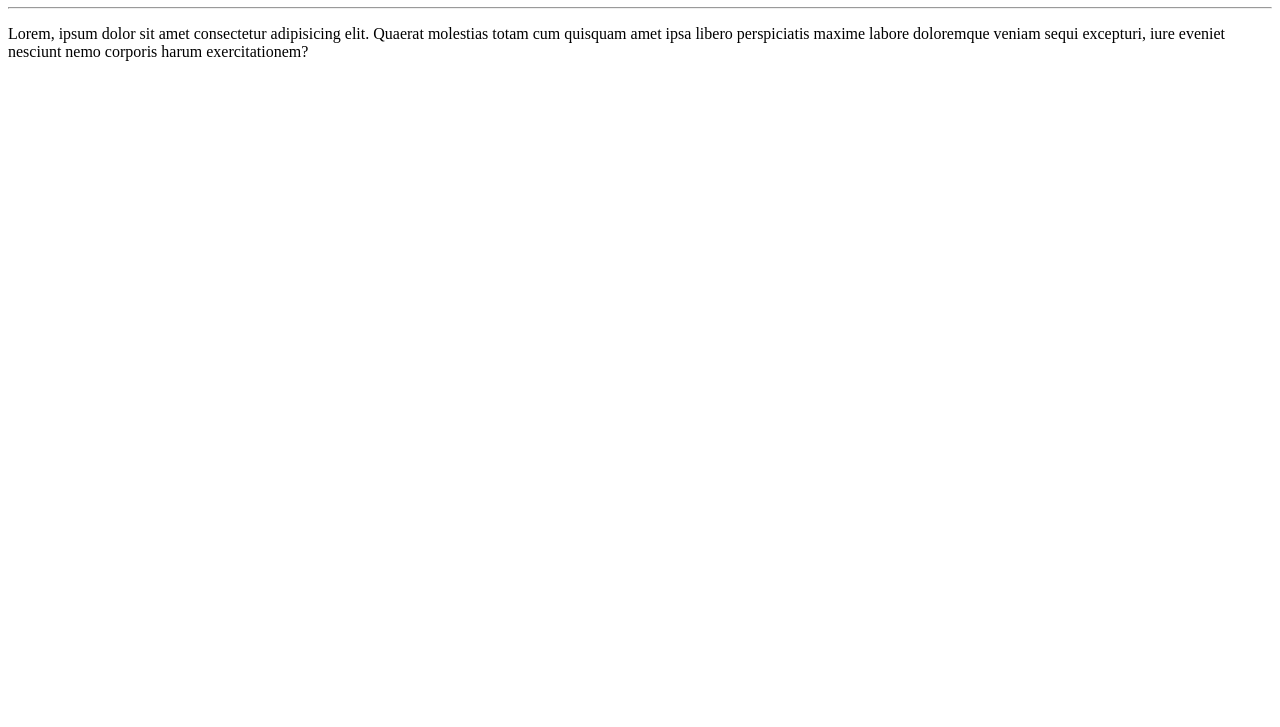
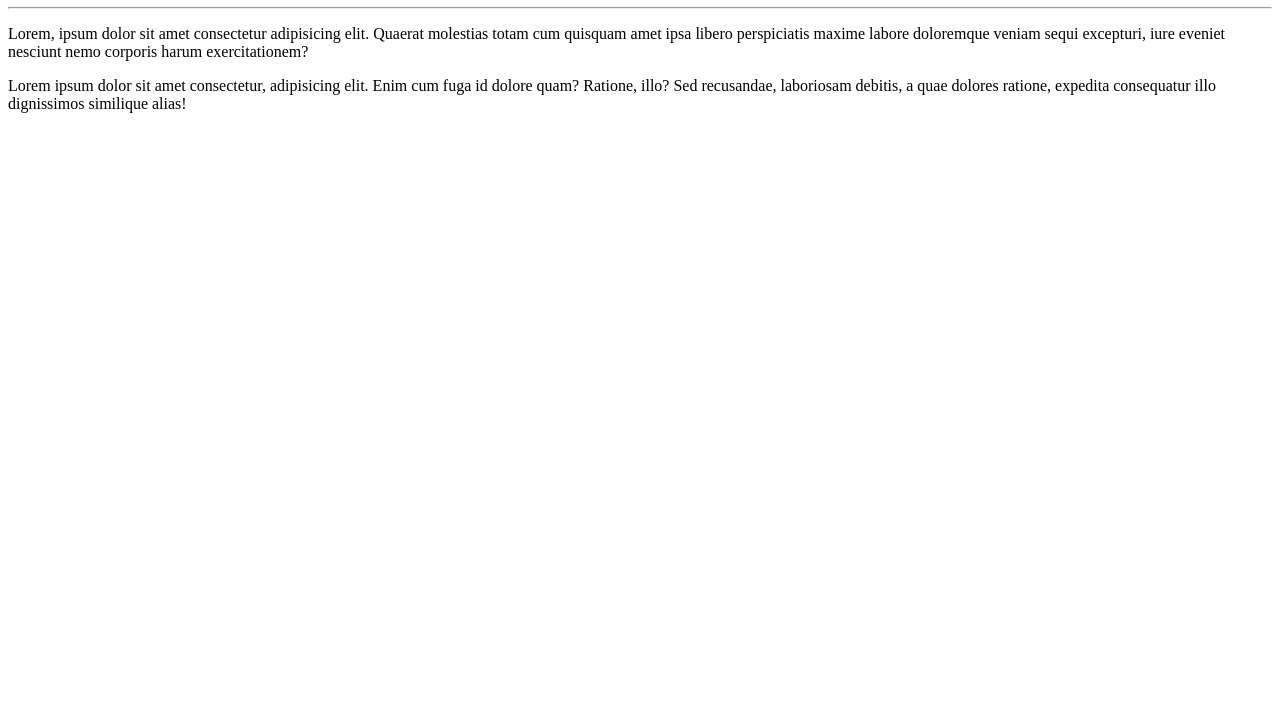
Before and after one commit to FabioMesquita1972/Ola-mundo, a plain HTML site: page Site exemplo/index.html in a window 1280 px wide. Shown: the part 73-800 px from the top of the page. Drawn offline with Linux system fonts and the light colour scheme.

Commit message:
adcionei um parágrafo

```diff
--- a/Site exemplo/index.html
+++ b/Site exemplo/index.html
@@ -10,5 +10,7 @@
     <hr>
     <p>Lorem, ipsum dolor sit amet consectetur adipisicing elit. Quaerat molestias totam cum quisquam amet ipsa libero perspiciatis maxime labore doloremque veniam sequi excepturi, iure eveniet nesciunt nemo corporis harum exercitationem?</p>
 
+    <p>Lorem ipsum dolor sit amet consectetur, adipisicing elit. Enim cum fuga id dolore quam? Ratione, illo? Sed recusandae, laboriosam debitis, a quae dolores ratione, expedita consequatur illo dignissimos similique alias!</p>
+
 </body>
 </html>
```
